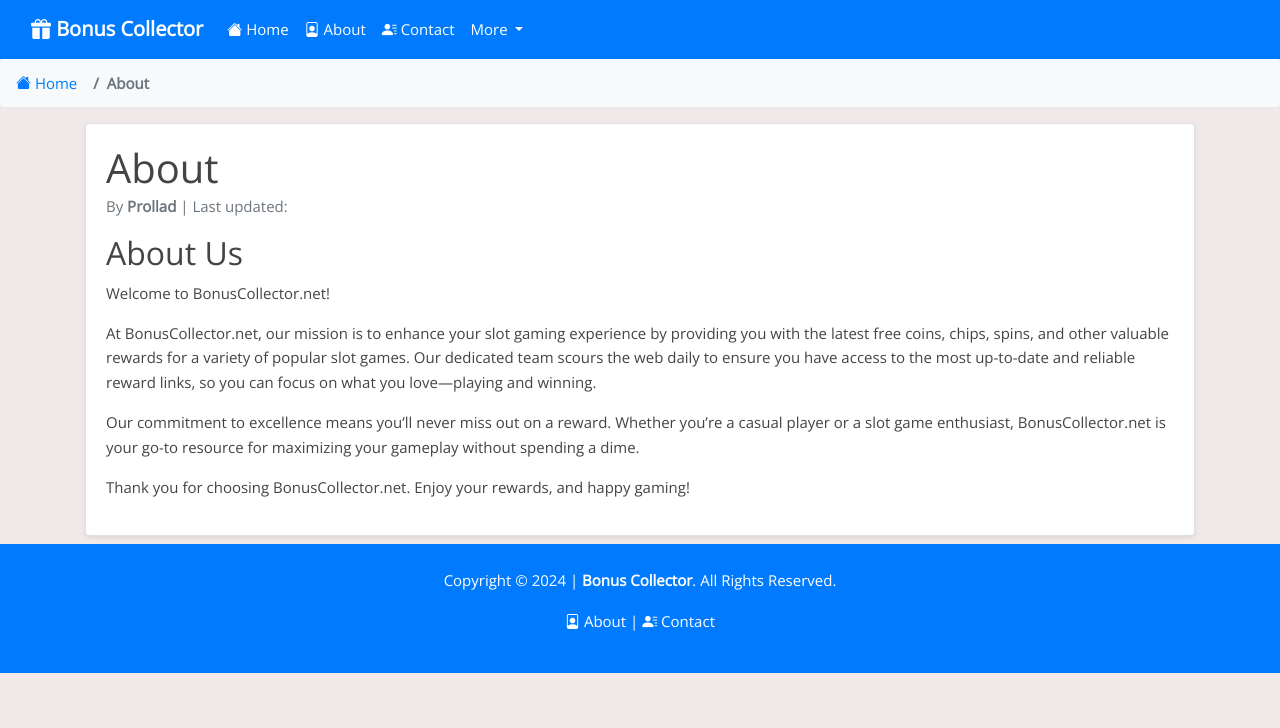
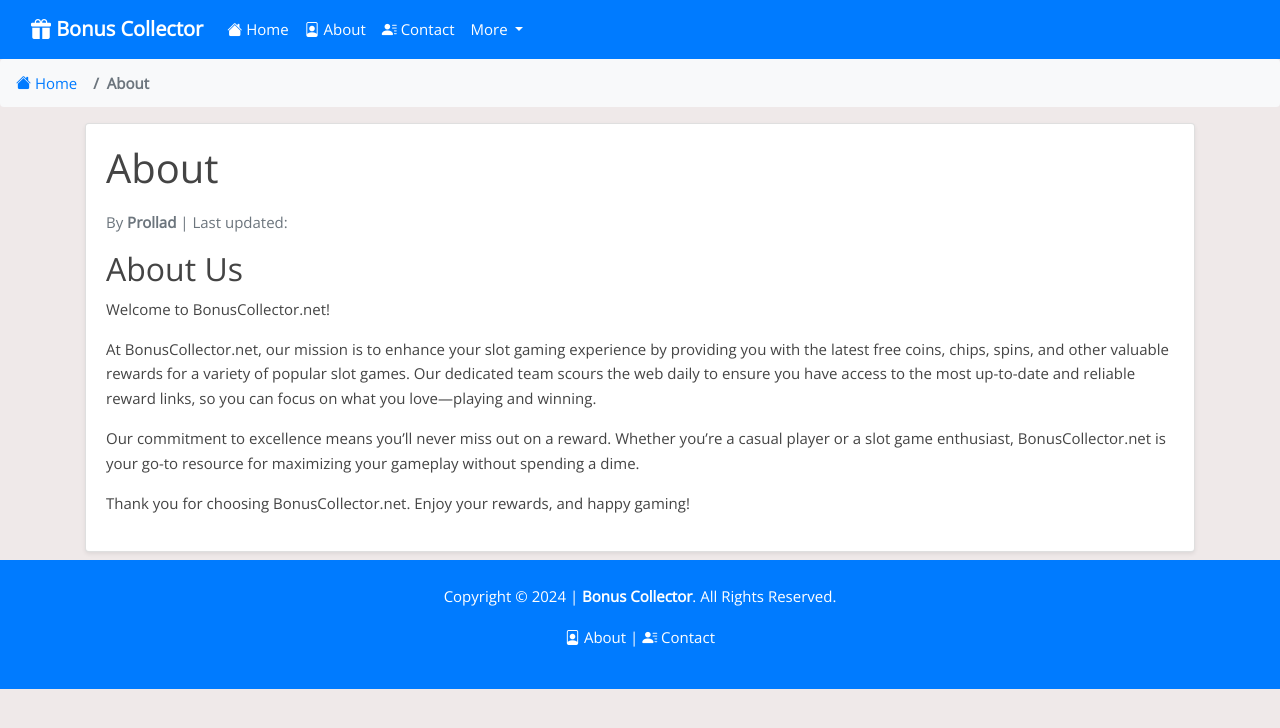
Before and after one commit to Prollad99/bs-net, a Jekyll site: the page built from _pages/about.md, in a window 1280 px wide. Shown: the top 728 px of the page. Built offline with Jekyll 4.4.1, drawn with Linux system fonts in a browser that asks for light colours; nearby versions of some CDN libraries; comment, search, counter and statistics services are not loaded.

Commit message:
Update page.html

```diff
--- a/_layouts/page.html
+++ b/_layouts/page.html
@@ -4,7 +4,7 @@ layout: default
 
 <div class="card shadow-sm mb-2">
   <div class="card-body">
-          <h1 class="card-title mb-2">{{ page.title }}</h1>
+          <h1 class="card-title mb-4">{{ page.title }}</h1>
 
     <!-- Author and Last Updated Date -->
     <p class="card-subtitle text-muted mb-3">
```
